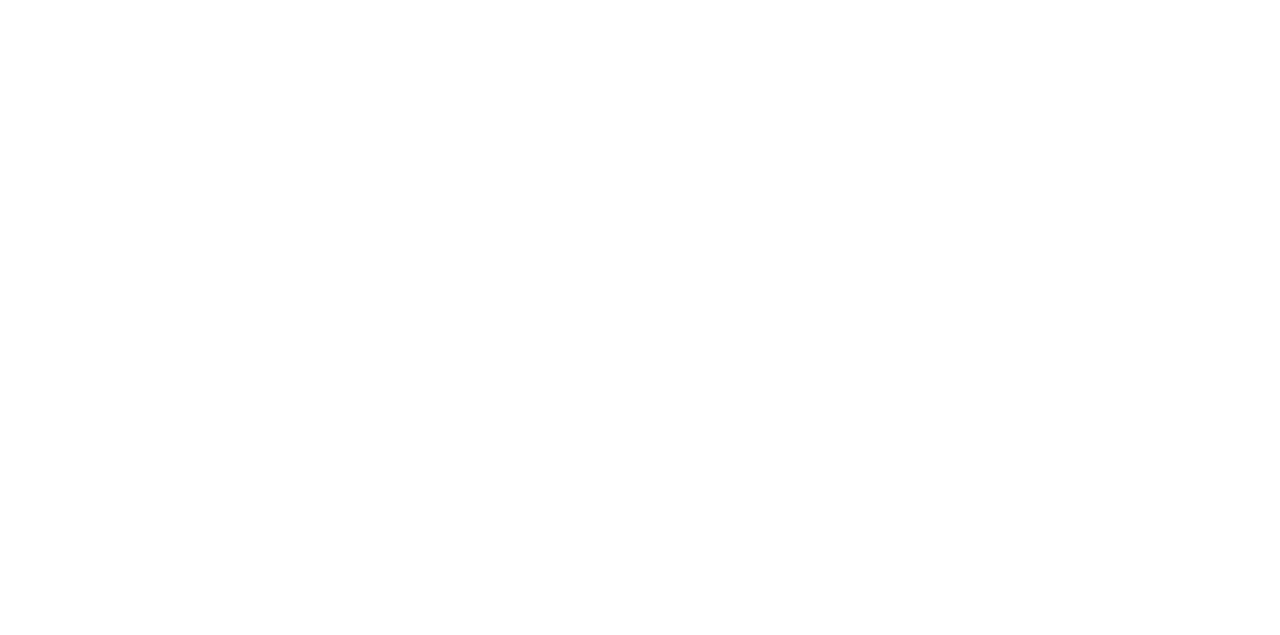
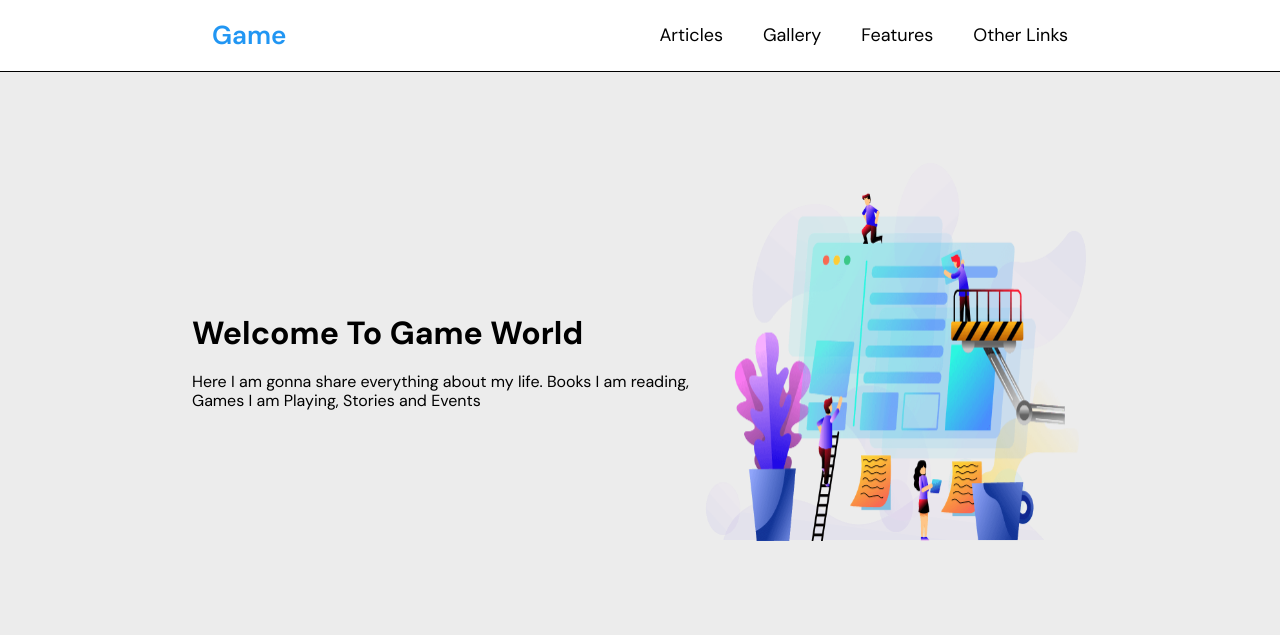
Before and after one commit to aprahemmahmoud/Animated-Landing-page, a plain HTML site: page index.html in a window 1280 px wide. Drawn offline with Linux system fonts and the light colour scheme; files that its build step writes are made by us from their sources; a web font is replaced by a local one.

Commit message:
change the files

```diff
--- a/css/style/main.css
+++ b/css/style/main.css
@@ -8,5 +8,168 @@
 }
 
 :root {
-    --main-color: rgb(9%, 53%, 88%);
+    --main-color: #2196f3;
+    --main-color-alt: #1787e0;
+    --main-transition: 0.3s;
+    --main-padding-top: 100px;
+    --main-padding-bottom: 100px;
+    --section-background: #ececec;
 }
+
+a {
+    text-decoration: none;
+    color: black;
+}
+
+li {
+    list-style: none;
+}
+
+img {
+    width: 100%;
+    height: 100%;
+}
+
+/* start components */
+    .container {
+        display: flex;
+        width: 70%;
+        height: 100%;
+        margin: 0 auto;
+        position: relative;
+    }
+
+
+/* end components */
+/* start header */
+header {
+    height: 100vh;
+}
+
+
+/* end header */
+/* nav */
+.logo {
+    font-size: 26px;
+    font-weight: 600;
+    padding-left: 20px;
+    color: var(--main-color);
+}
+nav {
+    height: 72px;
+    width: 100%;
+    border-bottom: black 1px solid;
+}
+nav .container {
+    flex-flow: row;
+    justify-content: space-between;
+    align-items: center;
+}
+
+nav ul {
+    display: flex;
+}
+nav ul li {
+    padding: 0px 20px   ;
+    height: 72px;
+    font-size: 18px;
+    position: relative;
+    display: flex;
+    align-items: center;
+}
+
+
+nav .main-links li:hover a{
+    color: var(--main-color);
+}
+
+nav .main-links li::before {
+    transition: width var(--main-transition);
+    content: "";
+    position: absolute;
+    top: 0px;
+    left: 0px;
+    width: 0%;
+    height: 4px;
+    background-color:  var(--main-color);
+
+}
+
+nav li:hover::before {
+    width: 100%;
+}
+
+@media (max-width:780px) {
+    nav .container {
+        margin-top: 30px;
+        flex-flow: column;
+        justify-content: center;
+        align-items: center;
+    }
+    nav li {
+        height: 50px;
+    }
+}
+
+/* start megamenu */
+.megamenu {
+    position: absolute;
+    display: flex;
+    justify-content: space-between;
+    align-items: center;
+    width: 100%;
+    height: 375px;
+    display: flex;
+    flex-flow: row;
+    justify-content: space-between;
+    left: 50%;
+    transform: translate(-50%,70%);
+    border-bottom: solid var(--main-color) 4px;
+    background-color: #ececec;
+}
+
+.links ul {
+    display: flex;
+    flex-flow: column;
+}
+.links li {
+    text-align: left;
+    justify-content: flex-start;
+    /* background-color: aqua; */
+}
+
+.links a {
+    color: var(--main-color);
+    font-weight: 600;
+}
+
+@media (max-width:1110px) {
+        .megamenu img {
+            display: none;
+        }
+    }
+
+/*end megamenu */
+/* end nav */
+/* start landing */
+.landing {
+    width: 100%;
+    height: 100%;
+    background-color: #ececec;
+    display: flex;
+    justify-content: center;
+    /* align-items: center; */
+}
+
+.landing .container {
+    justify-content: center;
+    align-items: center;
+    height: 70%;
+}
+
+.landing .image {
+    width: 600px;
+    height: 378px;
+}
+
+/* end landing */
--- a/index.html
+++ b/index.html
@@ -10,12 +10,89 @@
   <link href="https://fonts.googleapis.com/css2?family=Barlow+Semi+Condensed:ital,wght@0,100;0,200;0,300;0,400;0,500;0,600;0,700;0,800;0,900;1,100;1,200;1,300;1,400;1,500;1,600;1,700;1,800;1,900&family=Cairo:wght@200..1000&family=DM+Sans:ital,opsz,wght@0,9..40,100..1000;1,9..40,100..1000&family=Jomhuria&family=Josefin+Sans:ital,wght@0,100..700;1,100..700&family=Open+Sans:ital,wght@0,300..800;1,300..800&display=swap" rel="stylesheet">
 
   <link rel="stylesheet" href="css/Help-style/normalize.css">
-  <link rel="stylesheet" href="css/Help-style/all.css">
-  <link rel="stylesheet" href="css/Help-style/all.min.css">
+  <link rel="stylesheet" href="css/all.css">
+  <link rel="stylesheet" href="css/all.min.css">
   <link rel="stylesheet" href="css/style/main.css">
 </head>
 <body>
+  <header>
+  <nav>
+    <div class="container">
+      <a href="#" class="logo">Game</a>
+      <ul class="main-links">
+        <li><a href="#">Articles</a></li>
+        <li><a href="#">Gallery</a></li>
+        <li><a href="#">Features</a></li>
+        <li class="other-links"><a href="#" >Other Links</a></li>
+      </ul>
+          <!-- <div class="megamenu">
+            <div>
+              <img src="imgs/megamenu.png" alt="megamenu">
+            </div>
+                <div class="links">
+                  <ul>
+                    <li><a href="#">
+                      <i class="fa-regular fa-comments"></i>
+                      testimonials
+                    </a></li>
+                    <li><a href="#">
+                      <i class="far fa-user fa-fw"></i>
+                      Team Members
+                    </a></li>
+                    <li><a href="#">
+                      <i class="far fa-building fa-fw"></i>
+                      Services
+                    </a></li>
+                    <li><a href="#">
+                      <i class="far fa-check-circle fa-fw"></i>
+                      Our skills
+                    </a></li>
+                    <li><a href="#">
+                      <i class="far fa-clipboard fa-fw"></i>
+                      How it works
+                    </a></li>
+                  </ul>
+                </div>
+                <div class="links">
+                  <ul>
+                    <li><a href="#">
+                      <i class="far fa-calendar-alt fa-fw"></i>
+                      Events
+                    </a></li>
+                    <li><a href="#">
+                      <i class="fas fa-server fa-fw"></i>
+                      pricing Plans
+                    </a></li>
+                    <li><a href="#">
+                      <i class="far fa-play-circle fa-fw"></i>
+                      Top Videos
+                    </a></li>
+                    <li><a href="#">
+                      <i class="far fa-chart-bar fa-fw"></i>
+                      Stats
+                    </a></li>
+                    <li><a href="#">
+                      <i class="fas fa-percent fa-fw"></i>
+                      Request A Discount
+                    </a></li>
+                  </ul>
+            </div>
+          </div> -->
+    </div>
+  </nav>
 
+  <div class="landing">
+    <div class="container">
+      <div class="text">
+        <h1>Welcome To Game World</h1>
+        <p>Here I am gonna share everything about my life. Books I am reading, Games I am Playing, Stories and Events</p>
+      </div>
+      <div class="image">
+        <img src="imgs/landing-image.png" alt="landing-image">
+      </div>
+    </div>
+  </div>
+</header>
 
 
 </body>
```
Also changed, not shown: css/all.css (renamed from css/Help-style/all.css), css/all.min.css (renamed from css/Help-style/all.min.css), css/media/mobile-media.css (deleted), css/normalize.css (renamed from css/Help-style/normalize.css).
